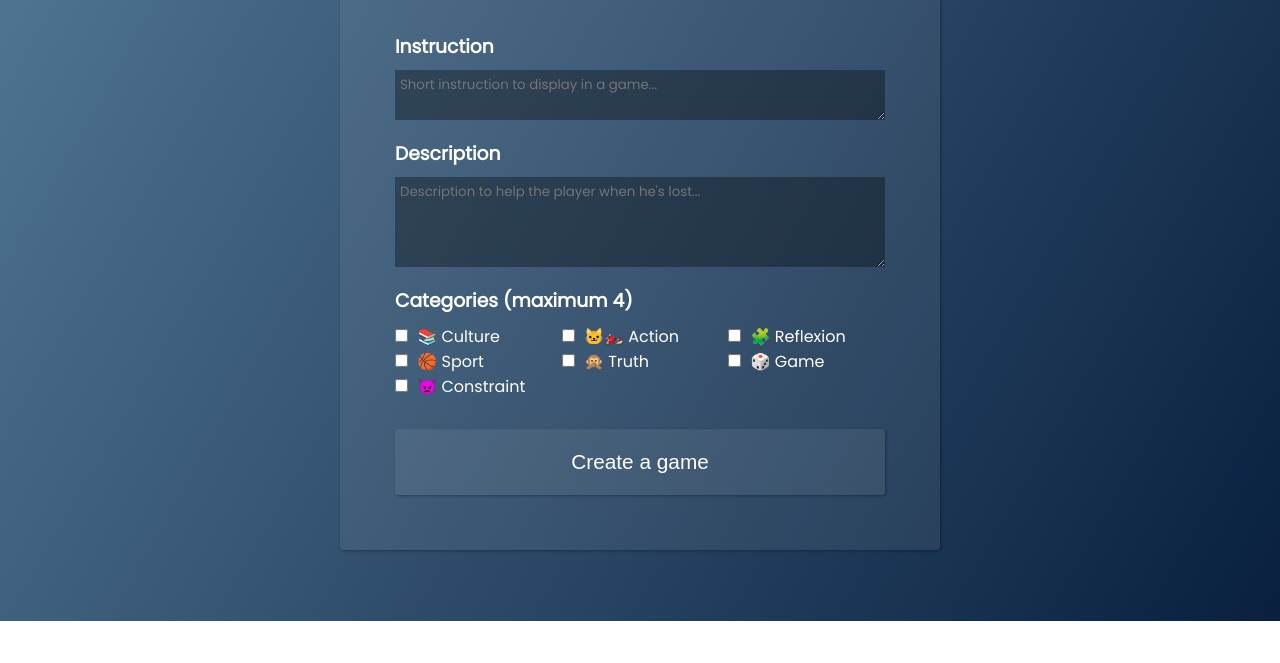
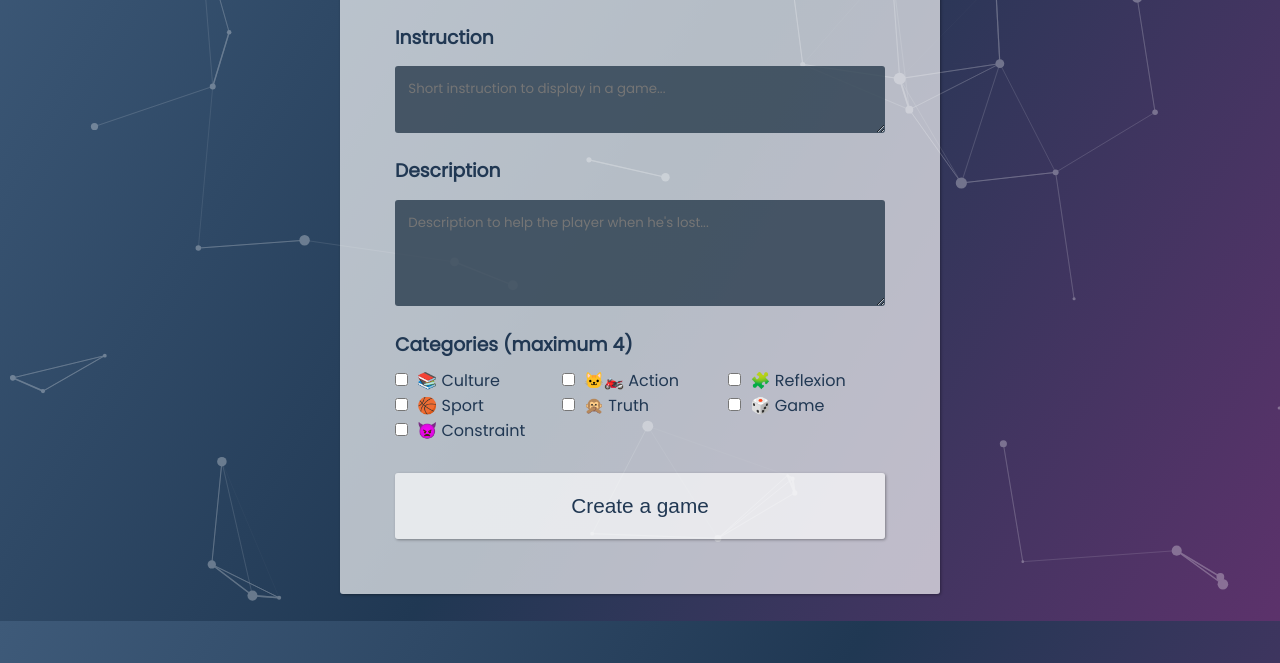
Before and after one commit to Simcornelis/ProjetFinal-P2-NodeJS, a website: page private/addgame.html in a window 1280 px wide. Shown: the part 179-842 px from the top of the page. Before the commit the page ends 800 px from the top, so only its background shows below. Drawn offline with Linux system fonts and the light colour scheme.

Commit message:
✨ Particules background + style change

```diff
--- a/private/addgame.html
+++ b/private/addgame.html
@@ -28,7 +28,7 @@
                 placeholder="Short instruction to display in a game..."></textarea>
 
             <h3>Description</h3>
-            <textarea name="description" id="description" rows="4"  maxlength="512"
+            <textarea name="description" id="description" rows="4" maxlength="512"
                 placeholder="Description to help the player when he's lost..."></textarea>
 
             <h3>Categories (maximum 4)</h3>
@@ -75,6 +75,9 @@
     </main>
 
     <footer></footer>
+
+    <canvas class="animate"></canvas>
+    <script defer src="/js/particles.js"></script>
 </body>
 
 </html>
--- a/static/css/addgame.css
+++ b/static/css/addgame.css
@@ -7,16 +7,6 @@ form {
 
 form > h1 {
   margin-top: 0;
-}
-
-textarea {
-  padding: 5px;
-  margin: 0px 5px;
-  resize: vertical;
-  background: var(--f-transparent);
-  color: var(--c-text-inverted);
-  font-family: inherit;
-  border: none;
 }
 
 h1,
@@ -33,12 +23,3 @@ div.categories {
 input[type="submit"] {
   margin-top: 30px;
 }
-
-@media screen and (min-width: 600px) {
-  form {
-    padding: 50px;
-    background: var(--f-transparent-inverted);
-    box-shadow: var(--s-short);
-    border-radius: 3px;
-  }
-}
--- a/static/css/signin.css
+++ b/static/css/signin.css
@@ -32,19 +32,10 @@ div.oneline {
 }
 
 main > p {
-  color: var(--c-text-inverted);
+  color: var(--c-text);
   opacity: 0.4;
 }
 
 main > p > a {
   color: inherit;
 }
-
-@media screen and (min-width: 600px) {
-  form {
-    padding: 50px;
-    background: var(--f-transparent-inverted);
-    box-shadow: var(--s-short);
-    border-radius: 3px;
-  }
-}
--- a/static/css/signup.css
+++ b/static/css/signup.css
@@ -32,19 +32,10 @@ div.oneline {
 }
 
 main > p {
-  color: var(--c-text-inverted);
+  color: var(--c-text);
   opacity: 0.4;
 }
 
 main > p > a {
   color: inherit;
 }
-
-@media screen and (min-width: 600px) {
-  form {
-    padding: 50px;
-    background: var(--f-transparent-inverted);
-    box-shadow: var(--s-short);
-    border-radius: 3px;
-  }
-}
--- a/static/global.css
+++ b/static/global.css
@@ -1,18 +1,18 @@
 :root {
   --c-accent: rgb(51, 135, 214);
 
-  --c-text: #333;
-  --c-text-inverted: #fff;
+  --c-text: #fff;
+  --c-text-inverted: #213853;
 
   --s-short: 1px 1px 3px #0005;
   --s-normal: 3px 3px 7px #0005;
   --s-long: 5px 5px 7px #0005;
 
-  --f-gradient: linear-gradient(120deg, #537895 0%, #09203f 100%);
+  --f-gradient: linear-gradient(120deg, #3e5a79, #203853, #5c326b);
   --f-gradient2: linear-gradient(120deg, #96deda 0%, #50c9c3 100%);
 
-  --f-transparent: #0005;
-  --f-transparent-inverted: #fff1;
+  --f-transparent: #283b4dcc;
+  --f-transparent-inverted: #fffa;
 
   font-family: Poppins, Roboto, sans-serif;
   color: var(--c-text);
@@ -22,6 +22,8 @@ html {
   height: 100%;
   background: var(--f-gradient);
   background-attachment: fixed;
+  background-size: 400% 400%;
+  animation: animGradient 120s ease-in-out infinite alternate;
 }
 
 body {
@@ -42,6 +44,16 @@ footer {
 
 main {
   width: 100%;
+}
+
+canvas {
+  opacity: 0.3;
+  position: absolute;
+  top: 0;
+  left: 0;
+  width: 100%;
+  height: 100%;
+  z-index: -10;
 }
 
 /* Global elements */
@@ -82,13 +94,16 @@ input[type="submit"]:active {
   box-shadow: var(--s-normal);
 }
 
+textarea,
 input:not([type="submit"]) {
   padding: 1em;
   margin: 5px;
   background: var(--f-transparent);
   border: none;
   border-radius: 3px;
-  color: var(--c-text-inverted);
+  color: var(--c-text);
+  font-family: inherit;
+  resize: vertical; /* for textarea */
 }
 
 button:focus,
@@ -98,6 +113,20 @@ input:not([type="submit"]):focus {
 
 input:not([type="submit"]):focus {
   box-shadow: inset 0 0 1px var(--c-text-inverted);
+}
+
+main > div,
+main > form {
+  background: var(--f-transparent-inverted);
+  border-radius: 3px;
+}
+
+@media screen and (min-width: 600px) {
+  main > div,
+  main > form {
+    padding: 50px;
+    box-shadow: var(--s-short);
+  }
 }
 
 /* Properties */
@@ -110,3 +139,14 @@ input:not([type="submit"]):focus {
 .hide {
   display: none !important;
 }
+
+/* Animations */
+
+@keyframes animGradient {
+  from {
+    background-position: 0%;
+  }
+  to {
+    background-position: 100%;
+  }
+}
--- /dev/null
+++ b/static/js/particles.js
@@ -0,0 +1,89 @@
+/**
+ * This code is based on Franks laboratory's tutorials on particules.
+ * https://www.youtube.com/channel/UCEqc149iR-ALYkGM6TG-7vQ
+ */
+
+window.addEventListener("load", async () => {
+  const canvas = document.querySelector("canvas");
+  if (canvas) {
+    const ctx = canvas.getContext("2d");
+    canvas.width = window.innerWidth;
+    canvas.height = window.innerHeight;
+    let particles = []; // all particles on screen
+
+    class Particle {
+      constructor(x, y, dx, dy, size) {
+        Object.assign(this, { x, y, dx, dy, size });
+      }
+
+      draw() {
+        ctx.beginPath();
+        ctx.arc(this.x, this.y, this.size, 0, 2 * Math.PI);
+        ctx.fillStyle = "white";
+        ctx.fill();
+      }
+
+      update() {
+        if (this.x > canvas.width + 10 || this.x < -10) this.dx = -this.dx;
+        if (this.y > canvas.height + 10 || this.y < -10) this.dy = -this.dy;
+
+        this.x += this.dx;
+        this.y += this.dy;
+        this.draw();
+      }
+    }
+
+    function initParticles() {
+      particles.splice(0); // clear
+      const amount = canvas.width * canvas.height * 0.00005;
+      for (let i = 0; i < amount; i++) {
+        const x = Math.random() * innerWidth;
+        const y = Math.random() * innerHeight;
+        const dx = Math.random() * 2 - 1;
+        const dy = Math.random() * 2 - 1;
+        const size = Math.random() * 5 + 1;
+
+        particles.push(new Particle(x, y, dx, dy, size));
+      }
+    }
+
+    function distance(a, b) {
+      return Math.abs(a.x - b.x) + Math.abs(a.y - b.y);
+    }
+
+    const distMax = 200; // 200px
+    function connectParticles() {
+      particles.forEach((a) => {
+        particles.forEach((b) => {
+          const dist = distance(a, b);
+          if (dist < distMax) {
+            ctx.lineWidth = (1 - dist / distMax) * 2; // from 0px to 2px
+            ctx.strokeStyle = "#fffa";
+            ctx.beginPath();
+            ctx.moveTo(a.x, a.y);
+            ctx.lineTo(b.x, b.y);
+            ctx.stroke();
+          }
+        });
+      });
+    }
+
+    function animateParticles() {
+      if (canvas.classList.contains("animate"))
+        requestAnimationFrame(animateParticles);
+      ctx.clearRect(0, 0, innerWidth, innerHeight);
+      particles.forEach((particle) => particle.update());
+      connectParticles();
+    }
+
+    window.addEventListener("resize", () => {
+      canvas.width = innerWidth;
+      canvas.height = innerHeight;
+      initParticles();
+      if (!canvas.classList.contains("animate")) animateParticles();
+    });
+
+    initParticles();
+    animateParticles();
+  }
+});
```
Also changed, not shown: private/allgames.html (+9 -12 lines), private/gamedata.html (+3 -0 lines), private/main.html (+3 -0 lines), private/party.html (+3 -0 lines), private/profile.html (+5 -1 lines), private/signin.html (+3 -0 lines), private/signup.html (+3 -0 lines), static/css/gamedata.css (+0 -10 lines), static/css/main.css (+1 -10 lines), static/css/party.css (+0 -7 lines), static/css/profile.css (+0 -9 lines).
